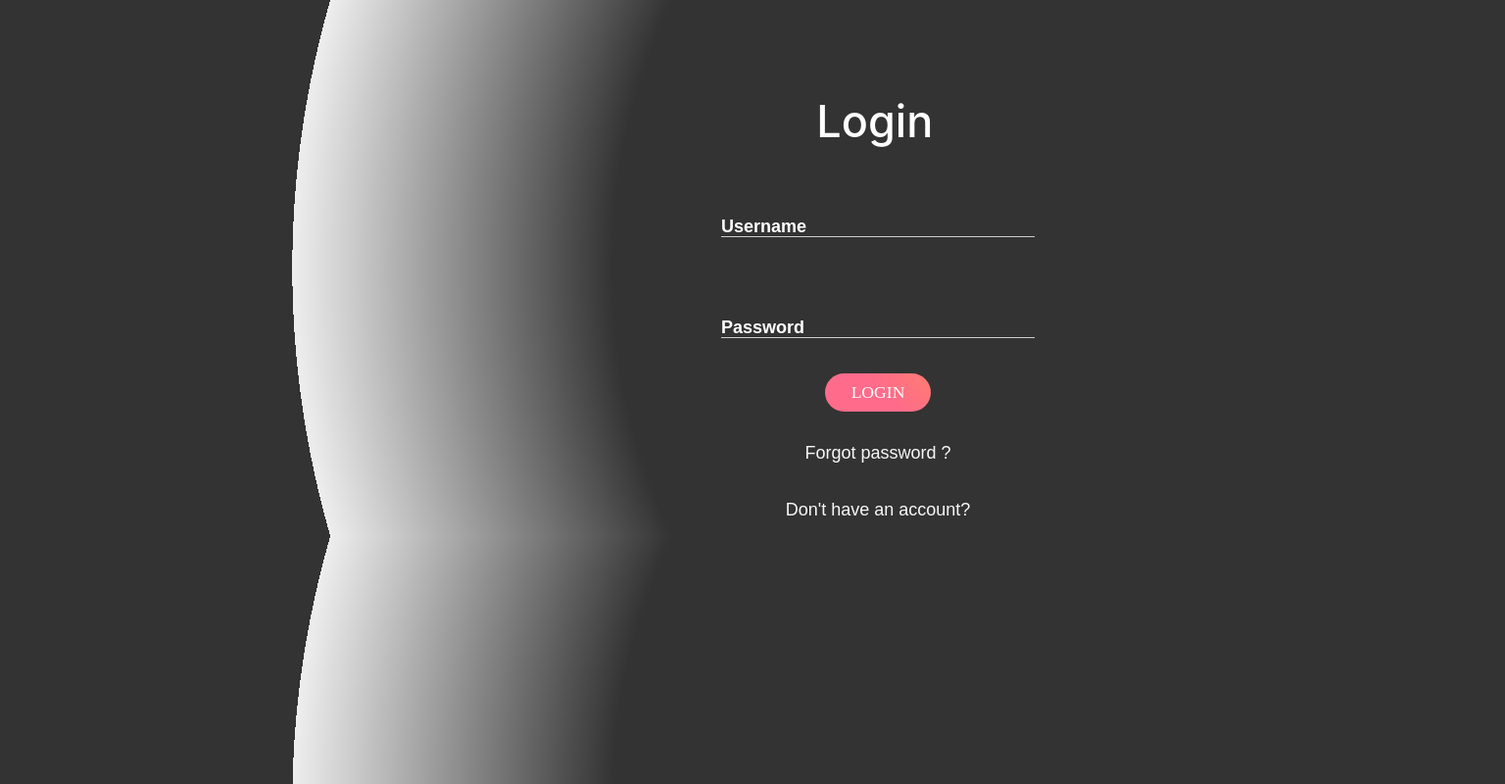
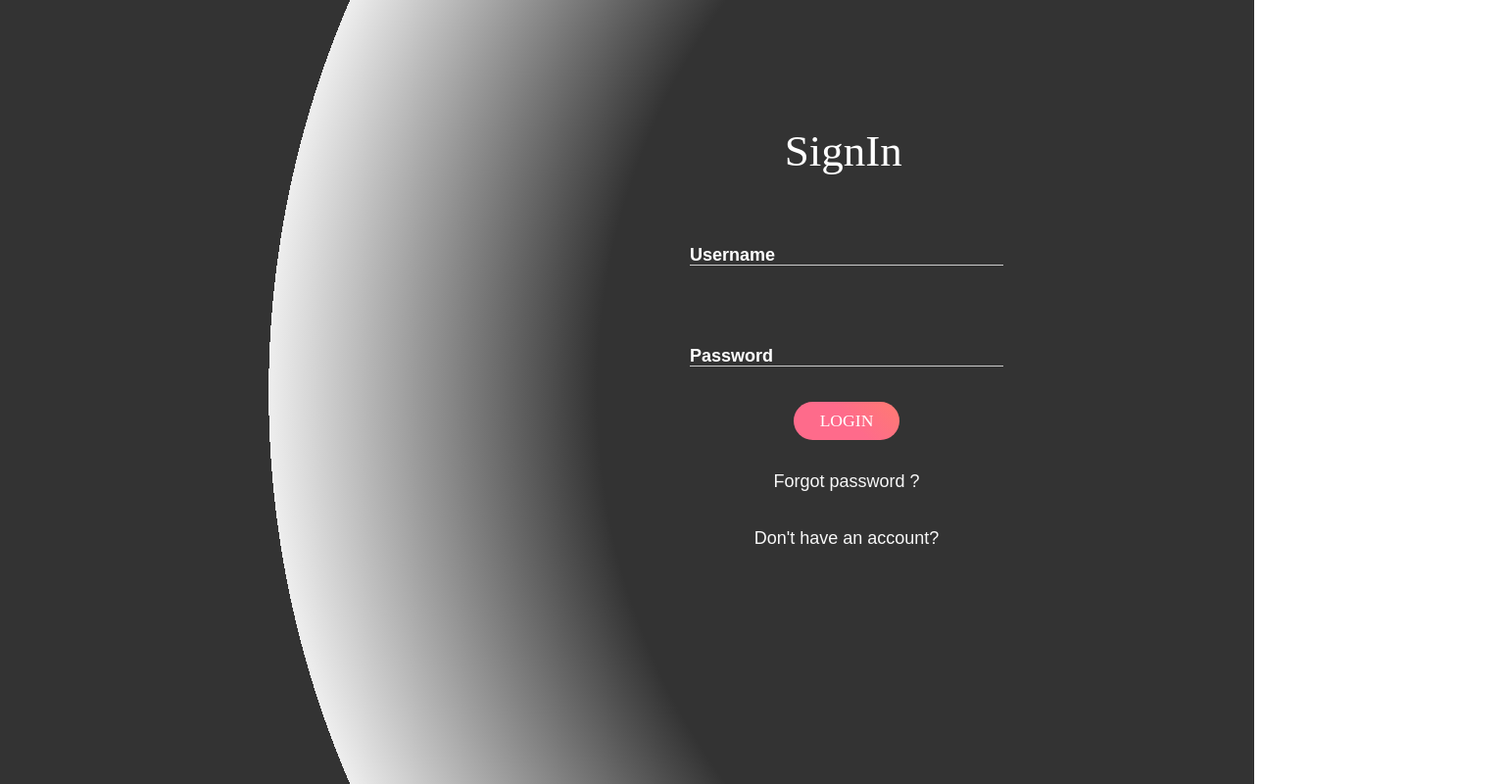
Before and after one commit to kisiaurkopuchhoyaar/my_first_repo_sample, a plain HTML site: page Another_Login_Page/login.html in a window 1280 px wide. Shown: the whole page at 98% size, 1536 px wide, since content can reach past the window. Drawn offline with Linux system fonts and the light colour scheme.

Commit message:
css font changes

```diff
--- a/Another_Login_Page/login.html
+++ b/Another_Login_Page/login.html
@@ -7,10 +7,10 @@
     <link rel="stylesheet" href="styles.css">
 </head>
 <body>
-
+   <div class = "super-container">
     <div class="container">
         <form action="" class="form-container" method="post">
-            <h1 class="title" data-text="login">Login</h1>
+            <h1 class="title" data-text="login">SignIn</h1>
             <div class ="input-container">
             <input type="text" name="username" id="username" autocomplete="username" required minlength="4" maxlength="16">
             <label for="username">Username</label>
@@ -25,6 +25,7 @@
 
         </form>
     </div>
-
+    </div>
+</div>
 </body>
 </html>
--- a/Another_Login_Page/styles.css
+++ b/Another_Login_Page/styles.css
@@ -4,8 +4,10 @@
   margin: 0;
   padding: 0;
 }
-html {
+.super-container {
+  height:100dvh;
   background: radial-gradient(
+
     circle at 100%,
     #333,
     #333 50%,
@@ -14,14 +16,17 @@ html {
   );
 }
 .container {
+
   display: flex;
-  justify-content: center;
-  align-items: center;
-  margin-top: 5rem;
+  justify-content: flex-end;
+  align-items: flex-end;
+  /* margin-top: 5rem; */
 
   margin-inline: auto;
-  width: max(400px, 100%);
-  margin-left: 20%;
+  margin-left: 35%;
+
+
+
   /* height: 600vh;
     width: 350vw; */
 }
@@ -43,13 +48,12 @@ html {
   font: initial;
   font-size: 2.5em;
   margin-bottom: 1.5rem;
-  margin-top: 1rem;
+  margin-top: 8rem;
   margin-left: 0.5vw;
   margin-right: 1vw;
   color: #fff;
   position: relative;
-  font-family: SF Pro Display, SF Pro Icons, AOS Icons, Helvetica Neue,
-    Helvetica, Arial, sans-serif;
+  font-family: "trocchi", serif;
   font-weight: 500;
   /* background: linear-gradient(90deg, #0f0, #1899ff, #f0f, #f00, #ff0);
   background-clip: text;
```
Also changed, not shown: Another_Login_Page/signup.html (+2 -0 lines).
